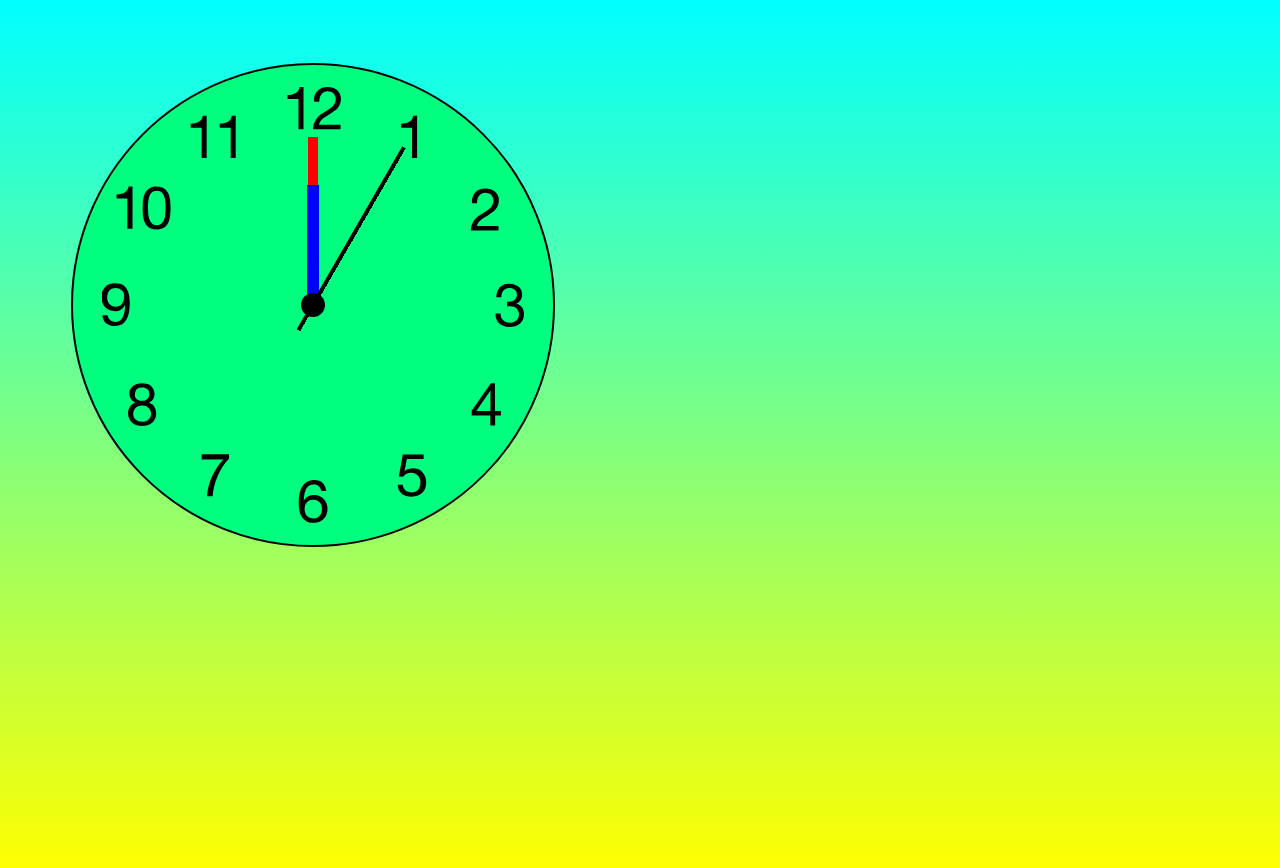
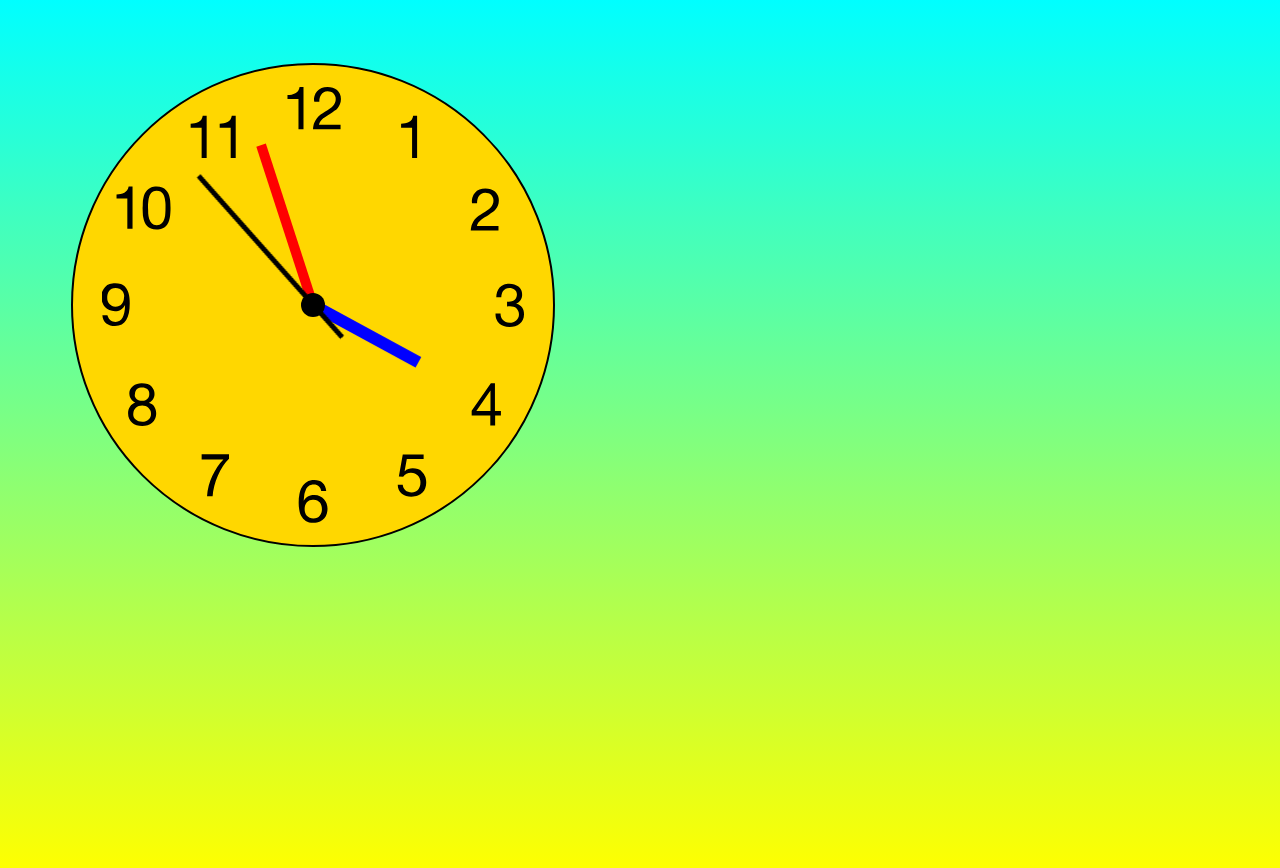
Before and after one commit to caripizza/cssclock, a plain HTML site: page index.html in a window 1280 px wide. Drawn offline with Linux system fonts and the light colour scheme.

Commit message:
incorporate js

```diff
--- a/index.html
+++ b/index.html
@@ -1,6 +1,6 @@
 <!DOCTYPE html>
 <html lang="en">
-
+<!--// Sourced from https://cssanimation.rocks/clocks/-->
 <head>
   <meta charset="UTF-8">
   <meta name="viewport" content="width=device-width, initial-scale=1.0">
@@ -9,7 +9,10 @@
   <title>CSS Clock Animation</title>
 </head>
 
-<body>
+<body onload="initLocalClocks();
+  setUpMinuteHands();
+  moveSecondHands();"
+>
 
   <article class="clock">
 
@@ -27,7 +30,7 @@
 
   </article>
 
-  <!-- <script src="index.js"></script> -->
 </body>
+<script src="index.js"></script>
 
 </html>
--- a/index.js
+++ b/index.js
@@ -0,0 +1,96 @@
+// Sourced from https://cssanimation.rocks/clocks/
+/*
+ * Starts any clocks using the user's local time
+ * From: cssanimation.rocks/clocks
+ */
+const initLocalClocks = () => {
+  // Get the local time using JS
+  const date = new Date;
+  const seconds = date.getSeconds();
+  const minutes = date.getMinutes();
+  const hours = date.getHours();
+
+  // Create an object with each hand and it's angle in degrees
+  const hands = [
+    {
+      hand: 'hours',
+      angle: (hours * 30) + (minutes / 2)
+    },
+    {
+      hand: 'minutes',
+      angle: (minutes * 6)
+    },
+    {
+      hand: 'seconds',
+      angle: (seconds * 6)
+    }
+  ];
+  // Loop through each of these hands to set their angle
+  for(let j = 0; j < hands.length; j++) {
+    const elements = document.querySelectorAll('.' + hands[j].hand);
+    for(let k = 0; k < elements.length; k++) {
+        elements[k].style.webkitTransform = 'rotateZ('+ hands[j].angle +'deg)';
+        elements[k].style.transform = 'rotateZ('+ hands[j].angle +'deg)';
+        // If this is a minute hand, note the seconds position (to calculate minute position later)
+        if(hands[j].hand === 'minutes') {
+          elements[k].parentNode.setAttribute('data-second-angle', hands[j + 1].angle);
+        }
+    }
+  }
+}
+
+/*
+ * Set a timeout for the first minute hand movement (less than 1 minute), then rotate it every minute after that
+ */
+const setUpMinuteHands = () => {
+  // Find out how far into the minute we are
+  const containers = document.querySelectorAll('.minutes-container');
+  const secondAngle = containers[0].getAttribute("data-second-angle");
+  if(secondAngle > 0) {
+    // Set a timeout until the end of the current minute, to move the hand
+    const delay = (((360 - secondAngle) / 6) + 0.1) * 1000;
+    setTimeout(function() {
+      moveMinuteHands(containers);
+    }, delay);
+  }
+}
+
+/*
+ * Do the first minute's rotation
+ */
+const moveMinuteHands = containers => {
+  for(let i = 0; i < containers.length; i++) {
+    containers[i].style.webkitTransform = 'rotateZ(6deg)';
+    containers[i].style.transform = 'rotateZ(6deg)';
+  }
+  // Then continue with a 60 second interval
+  setInterval(function() {
+    for(let i = 0; i < containers.length; i++) {
+      if(containers[i].angle === undefined) {
+        containers[i].angle = 12;
+      } else {
+        containers[i].angle += 6;
+      }
+      containers[i].style.webkitTransform = 'rotateZ('+ containers[i].angle +'deg)';
+      containers[i].style.transform = 'rotateZ('+ containers[i].angle +'deg)';
+    }
+  }, 60000);
+}
+
+/*
+ * Move the second containers
+ */
+const moveSecondHands = () => {
+  const containers = document.querySelectorAll('.seconds-container');
+  setInterval(function() {
+    for(let i = 0; i < containers.length; i++) {
+      if(containers[i].angle === undefined) {
+        containers[i].angle = 6;
+      } else {
+        containers[i].angle += 6;
+      }
+      containers[i].style.webkitTransform = 'rotateZ('+ containers[i].angle +'deg)';
+      containers[i].style.transform = 'rotateZ('+ containers[i].angle +'deg)';
+    }
+  }, 1000);
+}
--- a/styles.css
+++ b/styles.css
@@ -1,3 +1,5 @@
+/* Sourced from https://cssanimation.rocks/clocks/ */
+
 body {
   background-image: repeating-linear-gradient(aqua, yellow);
   height: 100vh;
@@ -7,12 +9,11 @@ body {
   margin: 5% 0 0 5%;
   border-radius: 50%;
   border: 2px solid black;
-  background: springgreen url(ios_clock.svg) no-repeat center;
+  background: gold url(ios_clock.svg) no-repeat center;
   background-size: 88%;
   position: relative;
   height: 30em;
   width: 30em;
-  // padding-bottom: 31%;
 }
 
 .clock:after {
@@ -57,11 +58,11 @@ body {
 }
 
 .seconds {
-  background: black;
-  height: 44%;
+  background: #000;
+  height: 45%;
   left: 49.5%;
   position: absolute;
-  top: 12%;
+  top: 14%;
   transform-origin: 50% 80%;
   width: 1%;
   z-index: 8;
@@ -79,9 +80,11 @@ body {
 
 .minutes-container {
   // animation: rotate 3600s infinite linear;
-  animation: rotate 3600s infinite steps(60);
+  // animation: rotate 3600s infinite steps(60);
+  transition: transform 0.3s cubic-bezier(.4,2.08,.55,.44);
 }
 .seconds-container {
   // animation: rotate 60s infinite linear;
-  animation: rotate 60s infinite steps(60);
+  // animation: rotate 60s infinite steps(60);
+  transition: transform 0.2s cubic-bezier(.4,2.08,.55,.44);
 }
```
